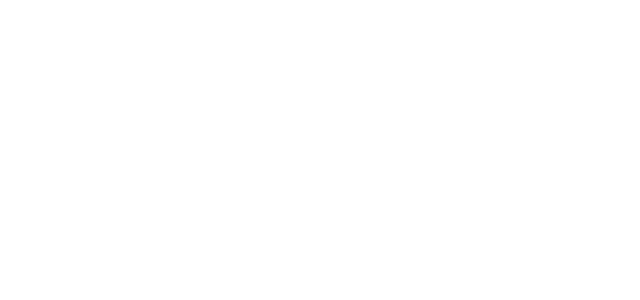
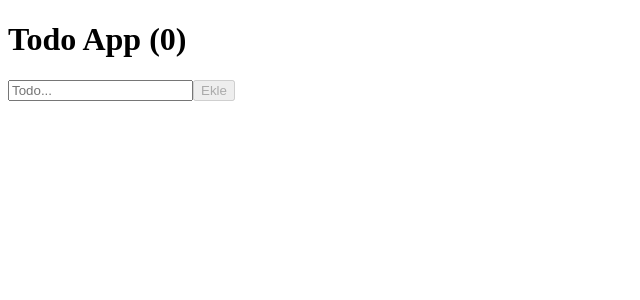
Before and after one commit to mehmetext/PatikaDev, a React (Create React App) app in the folder react-reducer/: page / in a window 1280 px wide. Shown: the top 300 px of the page, without its empty margins (0-640 px from the left). Built offline with nearby package versions, Linux system fonts and the light colour scheme.

Commit message:
context ve reducer ile baştan yazıldı

```diff
--- a/react-reducer/package.json
+++ b/react-reducer/package.json
@@ -6,6 +6,7 @@
     "@testing-library/jest-dom": "^5.16.4",
     "@testing-library/react": "^13.3.0",
     "@testing-library/user-event": "^13.5.0",
+    "nanoid": "^4.0.0",
     "react": "^18.2.0",
     "react-dom": "^18.2.0",
     "react-scripts": "5.0.1",
--- a/react-reducer/src/App.js
+++ b/react-reducer/src/App.js
@@ -1,5 +1,12 @@
+import Home from "./pages/Home";
+import { TodosProvider } from "./context";
+
 function App() {
-	return <></>;
+	return (
+		<TodosProvider>
+			<Home />
+		</TodosProvider>
+	);
 }
 
 export default App;
--- /dev/null
+++ b/react-reducer/src/components/AddTodo.js
@@ -0,0 +1,30 @@
+import { useTodos } from "../context";
+
+export default function AddTodo() {
+	const { todo, dispatch } = useTodos();
+
+	const handleSubmit = (e) => {
+		e.preventDefault();
+
+		if (todo.trim() !== "") {
+			dispatch({ type: "ADD_TODO", value: todo.trim() });
+		}
+	};
+
+	const handleChange = (e) => {
+		dispatch({ type: "SET_TODO", value: e.target.value });
+	};
+
+	return (
+		<>
+			<form onSubmit={handleSubmit}>
+				<input
+					value={todo}
+					onChange={handleChange}
+					placeholder="Todo..."
+				/>
+				<button disabled={!todo}>Ekle</button>
+			</form>
+		</>
+	);
+}
--- /dev/null
+++ b/react-reducer/src/components/Header.js
@@ -0,0 +1,7 @@
+import { useTodos } from "../context";
+
+export default function Header() {
+	const { todos } = useTodos();
+
+	return <h1>Todo App ({todos.length})</h1>;
+}
--- /dev/null
+++ b/react-reducer/src/components/TodoList.js
@@ -0,0 +1,26 @@
+import { useTodos } from "../context";
+
+export default function TodoList() {
+	const { todos, dispatch } = useTodos();
+
+	const handleDelete = (e, id) => {
+		e.preventDefault();
+		dispatch({ type: "DELETE_TODO", value: id });
+	};
+
+	return (
+		<ul>
+			{todos.map((item) => (
+				<li key={item.id}>
+					{item.text}{" "}
+					<a
+						onClick={(e) => handleDelete(e, item.id)}
+						href="/deleteTodo"
+					>
+						Sil
+					</a>
+				</li>
+			))}
+		</ul>
+	);
+}
--- /dev/null
+++ b/react-reducer/src/context/TodosContext.js
@@ -0,0 +1,28 @@
+import { createContext, useContext, useReducer } from "react";
+import todosReducer from "../reducer/todosReducer";
+
+const Context = createContext();
+
+const Provider = ({ children }) => {
+	const [state, dispatch] = useReducer(todosReducer, {
+		todo:
+			localStorage.getItem("todo") !== null
+				? localStorage.getItem("todo")
+				: "",
+		todos:
+			localStorage.getItem("todos") !== null
+				? JSON.parse(localStorage.getItem("todos"))
+				: [],
+	});
+
+	const data = {
+		...state,
+		dispatch,
+	};
+
+	return <Context.Provider value={data}>{children}</Context.Provider>;
+};
+
+export const useTodos = () => useContext(Context);
+
+export default Provider;
--- /dev/null
+++ b/react-reducer/src/context/index.js
@@ -0,0 +1 @@
+export { default as TodosProvider, useTodos } from "./TodosContext";
--- /dev/null
+++ b/react-reducer/src/pages/Home.js
@@ -0,0 +1,13 @@
+import AddTodo from "../components/AddTodo";
+import Header from "../components/Header";
+import TodoList from "../components/TodoList";
+
+export default function Home() {
+	return (
+		<>
+			<Header />
+			<AddTodo />
+			<TodoList />
+		</>
+	);
+}
--- /dev/null
+++ b/react-reducer/src/reducer/todosReducer.js
@@ -0,0 +1,33 @@
+import { nanoid } from "nanoid";
+
+export default function todosReducer(state, action) {
+	switch (action.type) {
+		case "SET_TODO":
+			localStorage.setItem("todo", action.value);
+			return { ...state, todo: action.value };
+		case "ADD_TODO":
+			const addingTodo = { id: nanoid(), text: action.value };
+			let addingTodoList = [addingTodo, ...state.todos];
+
+			localStorage.setItem("todos", JSON.stringify(addingTodoList));
+			localStorage.removeItem("todo");
+
+			return {
+				...state,
+				todos: addingTodoList,
+				todo: "",
+			};
+		case "DELETE_TODO":
+			const deletingTodoList = state.todos.filter(
+				(todo) => todo.id !== action.value
+			);
+
+			localStorage.setItem("todos", JSON.stringify(deletingTodoList));
+			return {
+				...state,
+				todos: deletingTodoList,
+			};
+		default:
+			return { ...state };
+	}
+}
```
Also changed, not shown: 1 other file (tests, documents, lock files or other folders).
